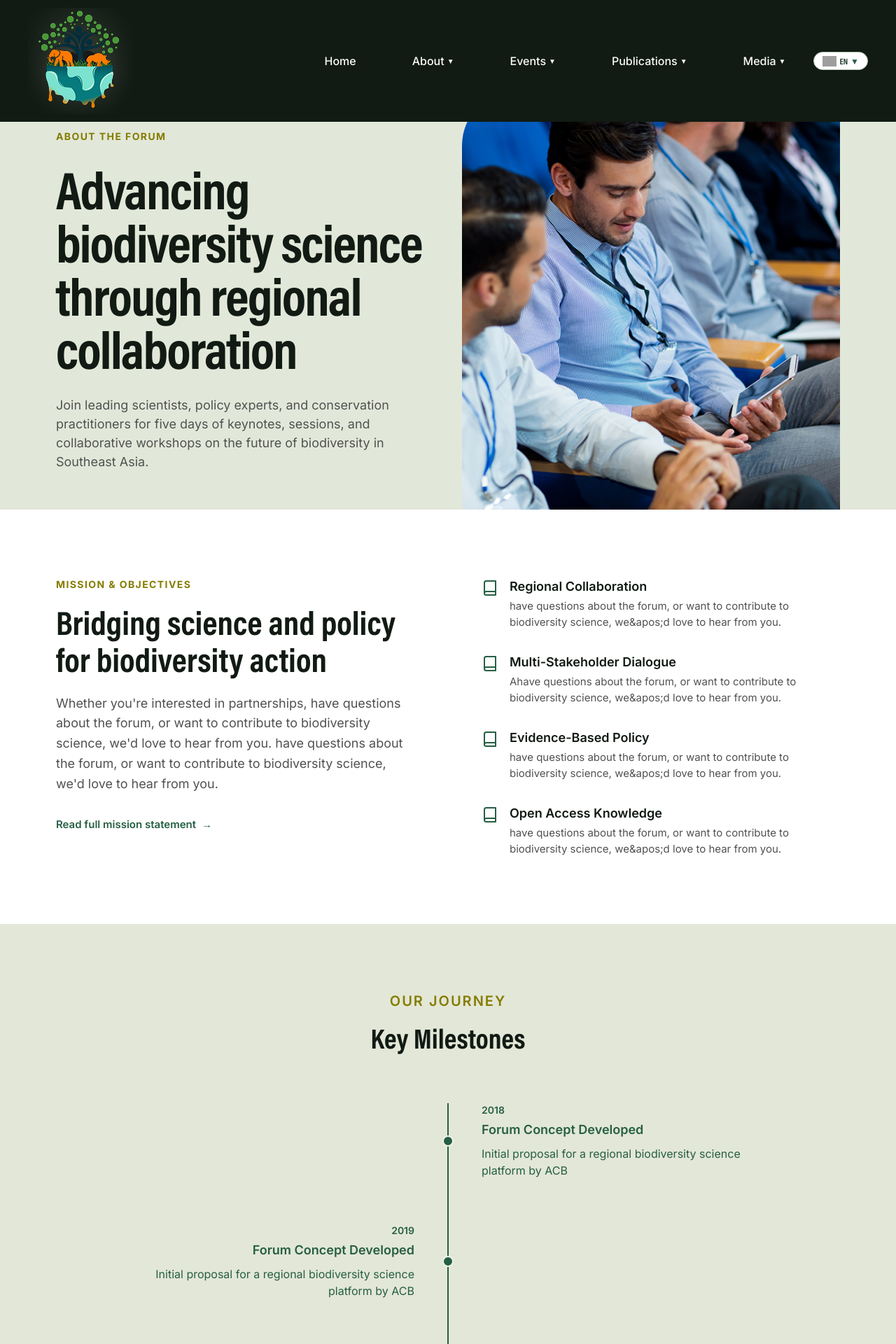
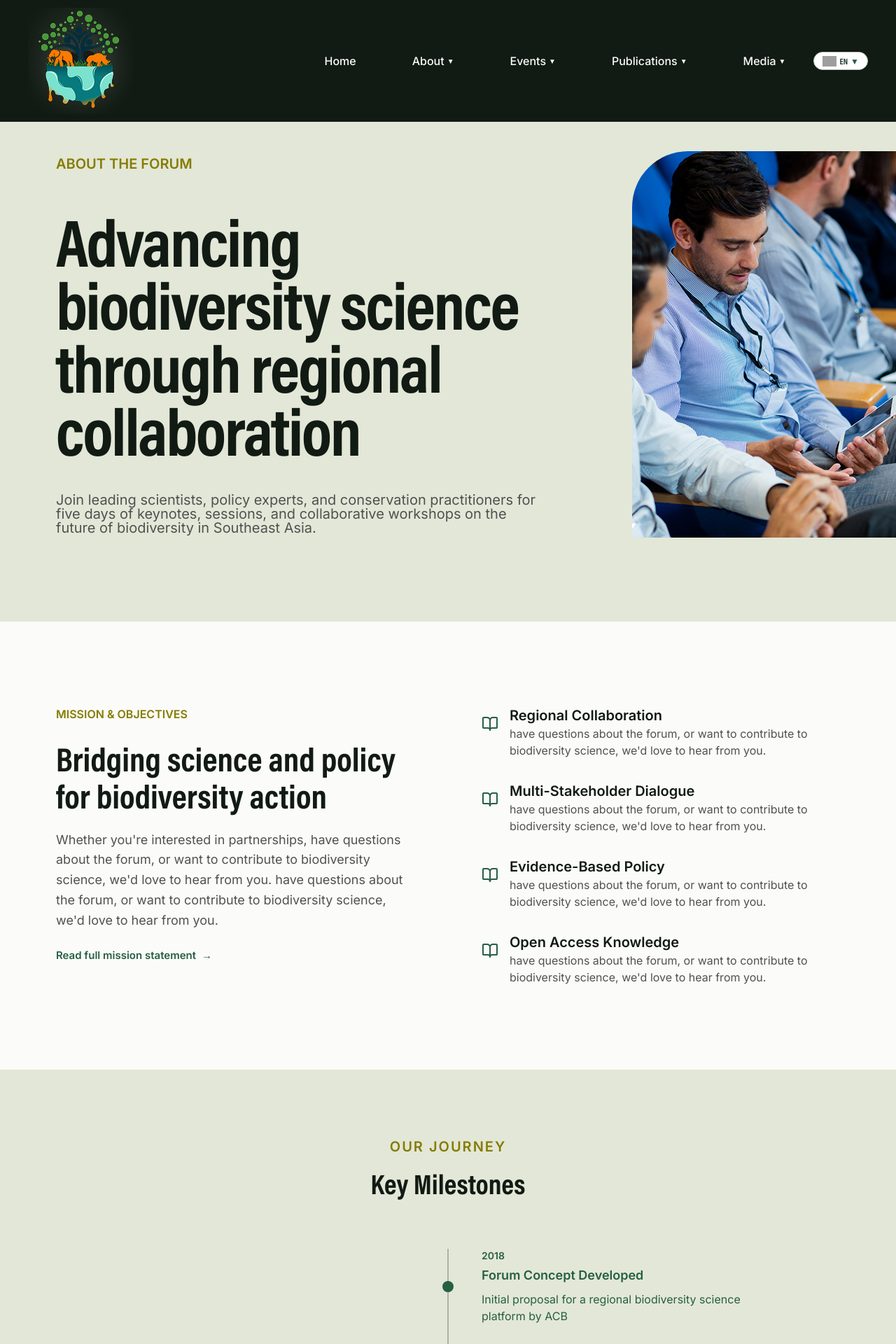
Before and after one commit to WRI-Indonesia/bsf-fe, a Next.js app: page /about in a window 1280 px wide. Shown: the top 1920 px of the page at 70% size. Built offline with nearby package versions, Linux system fonts and the light colour scheme; grey boxes are pictures that could not be loaded.

Commit message:
Finish retouch about page

```diff
--- a/app/about/page.tsx
+++ b/app/about/page.tsx
@@ -10,10 +10,10 @@ const ABOUT_DATA = {
 };
 
 const missionObjectives = [
-  { title: "Regional Collaboration", desc: "have questions about the forum, or want to contribute to biodiversity science, we&apos;d love to hear from you." },
-  { title: "Multi-Stakeholder Dialogue", desc: "Ahave questions about the forum, or want to contribute to biodiversity science, we&apos;d love to hear from you." },
-  { title: "Evidence-Based Policy", desc: "have questions about the forum, or want to contribute to biodiversity science, we&apos;d love to hear from you." },
-  { title: "Open Access Knowledge", desc: "have questions about the forum, or want to contribute to biodiversity science, we&apos;d love to hear from you." },
+  { title: "Regional Collaboration", desc: "have questions about the forum, or want to contribute to biodiversity science, we'd love to hear from you." },
+  { title: "Multi-Stakeholder Dialogue", desc: "have questions about the forum, or want to contribute to biodiversity science, we'd love to hear from you." },
+  { title: "Evidence-Based Policy", desc: "have questions about the forum, or want to contribute to biodiversity science, we'd love to hear from you." },
+  { title: "Open Access Knowledge", desc: "have questions about the forum, or want to contribute to biodiversity science, we'd love to hear from you." },
 ];
 
 const milestones = [
@@ -36,20 +36,23 @@ export default function About() {
     <div className="min-h-screen bg-white">
       <Header />
       <main className="w-full">
-        <section className="bg-[#e2e8d9] relative overflow-hidden pt-32 px-[40px] md:px-[80px]">
-          <div className="mx-auto max-w-[1400px] grid lg:grid-cols-[1fr_1fr] gap-10 items-center">
-            <div className="flex flex-col z-10">
-              <p className="font-['inter'] text-[14px] font-bold uppercase tracking-widest text-text-lime">
+        <section className="bg-background-base-lime-light mt-[96px] py-30 overflow-hidden">
+          <div className="flex flex-col xl:flex-row px-10 md:px-20 items-stretch gap-30">
+
+            <div className="flex flex-col z-10 gap-12 w-full xl:w-[703px] xl:h-[552px] shrink-0 justify-center">
+              <p className="font-['inter'] text-xl font-semibold uppercase text-text-lime">
                 ABOUT THE FORUM
               </p>
-              <h1 className="mt-6 text-[48px] md:text-[64px] lg:text-[76px] font-bold leading-[1] text-text-black tracking-tight">
+              <p className="text-5xl md:text-7xl xl:text-8xl font-semibold leading-tight xl:leading-[90px] text-text-black tracking-tight">
                 {ABOUT_DATA.title}
-              </h1>
-              <p className="mt-8 max-w-[500px] font-['inter'] text-[18px] text-text-grey-dark leading-[1.5]">
+              </p>
+              <p className="font-['inter'] text-xl text-text-grey-dark leading-relaxed xl:leading-[1]">
                 {ABOUT_DATA.description}
               </p>
             </div>
-            <div className="relative h-[400px] md:h-[500px] lg:h-[600px] w-full rounded-tl-[80px] overflow-hidden">
+
+            <div className="relative h-[400px] md:h-[500px] -mr-10 md:-mr-20 block xl:hidden">
+              <div className="relative w-full h-full rounded-tl-[80px] overflow-hidden">
                 <Image
                   src={ABOUT_DATA.image}
                   alt="Forum discussion"
@@ -59,41 +62,58 @@ export default function About() {
                 />
               </div>
             </div>
+
+            <div className="relative flex-1 -mr-10 md:-mr-20 hidden xl:block">
+              <div className="relative w-full h-full rounded-tl-[80px] overflow-hidden">
+                <Image
+                  src={ABOUT_DATA.image}
+                  alt="Forum discussion"
+                  fill
+                  className="object-cover"
+                  priority
+                />
+              </div>
+            </div>
+
+          </div>
         </section>
 
-        <section className="bg-white py-24 px-[40px] md:px-[80px]">
+        <section className="bg-text-white-broken px-20 py-30">
           <div className="mx-auto max-w-[1400px] grid lg:grid-cols-2 gap-16 lg:gap-24">
-            <div>
-              <p className="font-['inter'] text-[14px] font-bold uppercase tracking-widest text-text-lime">
+            <div className="flex flex-col gap-6">
+              <p className="font-['inter'] font-xl font-semibold uppercase text-text-lime">
                 MISSION & OBJECTIVES
               </p>
-              <h2 className="mt-4 text-[36px] md:text-[48px] font-bold leading-[1.1] text-text-black">
+              <h2 className="text-[36px] md:text-[48px] font-bold leading-[1.1] text-text-black">
                 Bridging science and policy for biodiversity action
               </h2>
-              <p className="mt-6 font-['inter'] text-[18px] text-text-grey-dark leading-[1.6]">
+              <p className="font-['inter'] text-[18px] text-text-grey-dark leading-[1.6]">
                 Whether you&apos;re interested in partnerships, have questions
                 about the forum, or want to contribute to biodiversity
                 science, we&apos;d love to hear from you. have questions about
                 the forum, or want to contribute to biodiversity science,
                 we&apos;d love to hear from you.
               </p>
-              <a href="#" className="mt-8 inline-flex items-center gap-2 font-['inter'] text-[15px] font-semibold text-text-green hover:underline">
+              <a href="#" className="inline-flex items-center gap-2 font-['inter'] text-[15px] font-semibold text-text-green hover:underline">
                 Read full mission statement <span>→</span>
               </a>
             </div>
 
-            <div className="space-y-8 flex flex-col justify-center">
+            <div className="flex flex-col gap-8 md:max-w-[503px]">
               {missionObjectives.map((item, i) => (
                 <div key={i} className="flex gap-4">
-                  <div className="mt-1 flex-shrink-0 text-text-green">
-                    <svg width="24" height="24" viewBox="0 0 24 24" fill="none" stroke="currentColor" strokeWidth="2" strokeLinecap="round" strokeLinejoin="round">
-                      <path d="M4 19.5A2.5 2.5 0 0 1 6.5 17H20" />
-                      <path d="M6.5 2H20v20H6.5A2.5 2.5 0 0 1 4 19.5v-15A2.5 2.5 0 0 1 6.5 2z" />
-                    </svg>
+                  <div className="flex flex-shrink-0 text-text-green items-center pb-[1.5rem]">
+                    <Image
+                      src="/book.svg"
+                      alt="Icon Book"
+                      width={24}
+                      height={24}
+                      style={{ width: "24px", height: "auto" }}
+                    />
                   </div>
                   <div>
-                    <h3 className="font-['inter'] text-[18px] font-semibold text-text-black">{item.title}</h3>
-                    <p className="mt-1 font-['inter'] text-[15px] text-text-grey-dark leading-[1.5]">{item.desc}</p>
+                    <h3 className="font-['inter'] text-xl font-semibold text-text-black">{item.title}</h3>
+                    <p className="font-['inter'] text-base text-text-grey-dark">{item.desc}</p>
                   </div>
                 </div>
               ))}
@@ -113,7 +133,7 @@ export default function About() {
             </div>
 
             <div className="relative">
-              <div className="absolute left-1/2 top-0 bottom-0 w-[2px] bg-text-green -translate-x-1/2" />
+              <div className="absolute left-1/2 top-0 bottom-0 w-[2px] bg-text-grey-light -translate-x-1/2" />
               {milestones.map((milestone, i) => (
                 <div key={i} className={`relative flex items-center mb-16 last:mb-0 ${milestone.right ? "justify-end" : "justify-start"}`}>
                   <div className={`w-1/2 ${milestone.right ? "pl-12" : "pr-12 text-right"}`}>
@@ -122,33 +142,33 @@ export default function About() {
                     <p className="font-['inter'] text-base text-text-green">Initial proposal for a regional biodiversity science<br/>platform by ACB</p>
                   </div>
 
-                  <div className="absolute left-1/2 w-4 h-4 bg-text-green rounded-full -translate-x-1/2 border-2 border-[#EDF2EA]" />
+                  <div className="absolute left-1/2 w-4 h-4 bg-text-green rounded-full -translate-x-1/2" />
                 </div>
               ))}
             </div>
           </div>
         </section>
 
-        <section className="bg-white py-24 px-[40px] md:px-[80px]">
-          <div className="mx-auto max-w-[1400px]">
-            <div className="flex flex-col md:flex-row md:items-end justify-between mb-16">
-              <div>
+        <section className="bg-text-white-broken py-16 px-4 sm:px-6 md:px-10 lg:px-[80px] md:py-24">
+          <div className="flex flex-col mx-auto max-w-[1400px] gap-8 md:gap-10">
+            <div className="flex flex-col md:flex-row md:items-end justify-between gap-4 md:gap-8">
+              <div className="flex flex-col gap-4 md:gap-6">
                 <p className="font-['inter'] text-[14px] font-bold uppercase tracking-widest text-text-lime">
                   SCIENTIFIC COMMITTEE
                 </p>
-                <h2 className="mt-2 text-[48px] font-bold text-text-black">
+                <h2 className="text-3xl sm:text-4xl lg:text-5xl font-bold text-text-black leading-tight">
                   Meet our Experts
                 </h2>
               </div>
-              <a href="#" className="mt-4 md:mt-0 inline-flex items-center gap-2 font-['inter'] text-[15px] font-semibold text-text-green hover:underline">
+              <a href="#" className="mt-2 md:mt-0 self-start md:self-auto inline-flex items-center gap-2 font-['inter'] text-[15px] font-semibold text-text-green hover:underline">
                 Read full mission statement <span>→</span>
               </a>
             </div>
 
-            <div className="grid md:grid-cols-2 gap-8 lg:gap-12">
+            <div className="grid grid-cols-1 md:grid-cols-2 gap-6 lg:gap-10">
               {experts.map((expert, i) => (
-                <div key={i} className="flex flex-col sm:flex-row gap-6 bg-[#FaFaFa] rounded-2xl p-4 items-center sm:items-start">
-                  <div className="relative w-[200px] h-[200px] md:w-[240px] md:h-[240px] flex-shrink-0">
+                <div key={i} className="flex flex-col xl:flex-row gap-5 rounded-2xl p-4 sm:p-5 items-center xl:items-start text-center xl:text-left">
+                  <div className="relative w-full max-w-[220px] aspect-square flex-shrink-0 mx-auto xl:mx-0">
                     <Image
                       src={expert.img}
                       alt={expert.name}
@@ -156,13 +176,13 @@ export default function About() {
                       className="object-cover rounded-xl"
                     />
                   </div>
-                  <div className="flex flex-col justify-center h-full sm:pt-4 p-4 sm:p-0">
+                  <div className="flex flex-col justify-center h-full p-2 xl:p-0 w-full min-w-0">
                     <h3 className="text-[24px] font-bold text-text-black">{expert.name}</h3>
                     <p className="font-['inter'] text-[14px] font-semibold text-[#0A77FF] mb-4">{expert.role}</p>
                     <p className="font-['inter'] text-[15px] text-text-grey-dark mb-6 leading-[1.6]">
                       {expert.desc}
                     </p>
-                    <div className="flex gap-4 items-center">
+                    <div className="flex gap-4 items-center justify-center xl:justify-start">
                       <a href="#" className="w-5 h-5 flex items-center justify-center text-text-black">
                         <Image src="/x.svg" alt="Icon X" width={20} height={20} />
                       </a>
```
Lines whose indentation alone changed are shown as unchanged.
